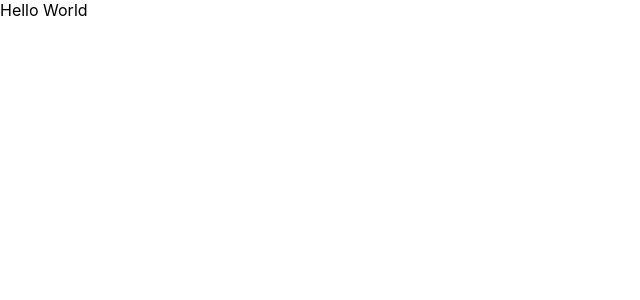
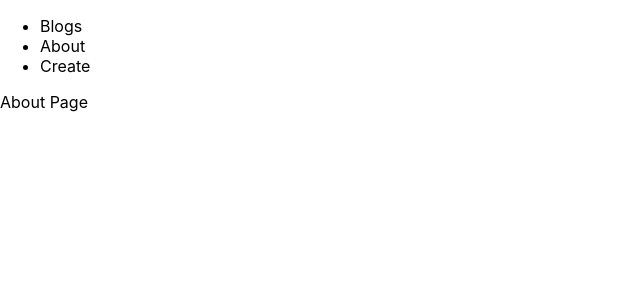
Before and after one commit to devstefancho/toy-nodejs-1, a React (Create React App) app in the folder frontend/: page /about in a window 1280 px wide. Shown: the top 300 px of the page, without its empty margins (0-640 px from the left). Built offline with nearby package versions, Linux system fonts and the light colour scheme.

Commit message:
default route with nav

```diff
--- a/frontend/package.json
+++ b/frontend/package.json
@@ -8,6 +8,7 @@
     "@testing-library/user-event": "^7.2.1",
     "react": "^16.13.1",
     "react-dom": "^16.13.1",
+    "react-router-dom": "^5.2.0",
     "react-scripts": "3.4.3"
   },
   "scripts": {
--- a/frontend/src/App.js
+++ b/frontend/src/App.js
@@ -1,10 +1,31 @@
 import React from "react";
+import { BrowserRouter as Router, Route } from "react-router-dom";
+import { Blogs } from "./components/blogs";
+import { About } from "./components/about";
+import { Create } from "./components/create";
+import { Nav } from "./common/nav";
 
 function App() {
   return (
-    <div className="App">
-      <header className="App-header">Hello World</header>
-    </div>
+    <>
+      <Nav></Nav>
+      <Router>
+        <div>
+          <Route path="/blogs">
+            <Blogs></Blogs>
+          </Route>
+          <Route path="/about">
+            <About></About>
+          </Route>
+          <Route path="/create">
+            <Create></Create>
+          </Route>
+          <Route exact path="/">
+            Hello
+          </Route>
+        </div>
+      </Router>
+    </>
   );
 }
 
--- /dev/null
+++ b/frontend/src/common/nav.js
@@ -0,0 +1,13 @@
+import React from "react";
+
+export const Nav = () => {
+  return (
+    <div>
+      <ul>
+        <li>Blogs</li>
+        <li>About</li>
+        <li>Create</li>
+      </ul>
+    </div>
+  );
+};
--- /dev/null
+++ b/frontend/src/components/about.js
@@ -0,0 +1,5 @@
+import React from "react";
+
+export const About = () => {
+  return <div>About Page</div>;
+};
--- /dev/null
+++ b/frontend/src/components/blogs.js
@@ -0,0 +1,5 @@
+import React from "react";
+
+export const Blogs = () => {
+  return <div>Blog page</div>;
+};
--- /dev/null
+++ b/frontend/src/components/create.js
@@ -0,0 +1,5 @@
+import React from "react";
+
+export const Create = () => {
+  return <div>Create Page</div>;
+};
```
Also changed, not shown: 1 other file (tests, documents, lock files or other folders).
